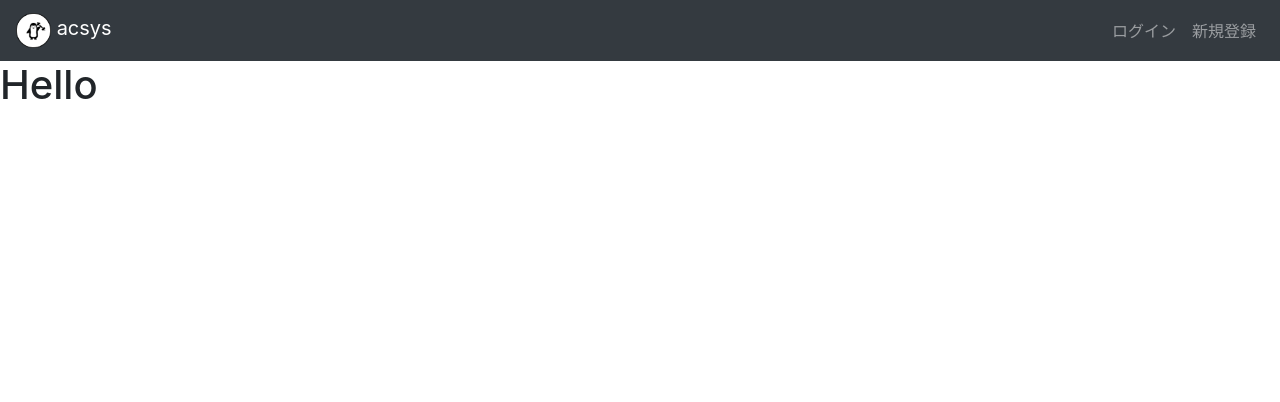
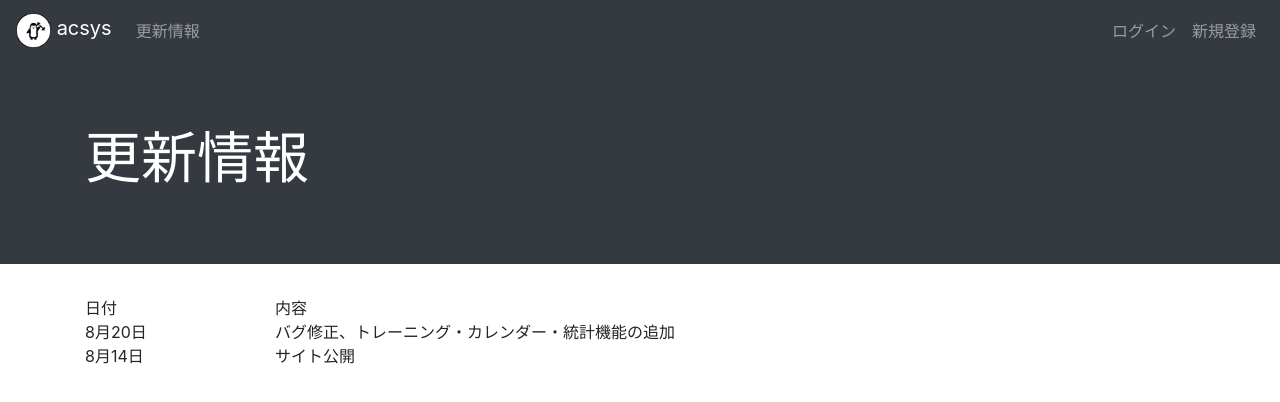
Before and after one commit to ASO1701028/acsysproject, a Vue app: page /#/updateinformation in a window 1280 px wide. Shown: the top 402 px of the page. Built offline with nearby package versions, Linux system fonts and the light colour scheme; what v-calendar would draw is missing.

Commit message:
+add UpdateInformation.vue　完成

```diff
--- a/src/components/TopHeader.vue
+++ b/src/components/TopHeader.vue
@@ -9,7 +9,7 @@
 
             <b-collapse id="nav-collapse" is-nav>
                 <b-navbar-nav class="mr-auto">
-<!--                    <b-nav-item href="/#/userguide">使い方</b-nav-item>-->
+                    <b-nav-item href="/#/updateinformation">更新情報</b-nav-item>
                 </b-navbar-nav>
                 <b-navbar-nav class="ml-auto">
                     <b-nav-item href="#/login">ログイン</b-nav-item>
--- a/src/components/UpdateInformation.vue
+++ b/src/components/UpdateInformation.vue
@@ -1,6 +1,36 @@
 <template>
     <div id="#app">
-        <h1>Hello</h1>
+        <div class="jumbotron jumbotron-fluid bg-dark">
+            <div class="container">
+                <h1 class="display-4 font-weight-lighter" style="font-family: Helvetica,'Yu Gothic UI',serif">更新情報</h1>
+            </div><!-- /.container -->
+        </div><!-- /.jumbotron -->
+        <div class="container">
+            <div class="row">
+                <div class="col-2">
+                    日付
+                </div>
+                <div class="col">
+                    内容
+                </div>
+            </div>
+            <div class="row">
+                <div class="col-2">
+                    8月20日
+                </div>
+                <div class="col">
+                    バグ修正、トレーニング・カレンダー・統計機能の追加
+                </div>
+            </div>
+            <div class="row">
+                <div class="col-2">
+                    8月14日
+                </div>
+                <div class="col">
+                    サイト公開
+                </div>
+            </div>
+        </div>
     </div>
 </template>
 
@@ -11,5 +41,8 @@
 </script>
 
 <style scoped>
-
+    .jumbotron {
+        background-position: center 60%;
+        color: white;
+    }
 </style>
```
